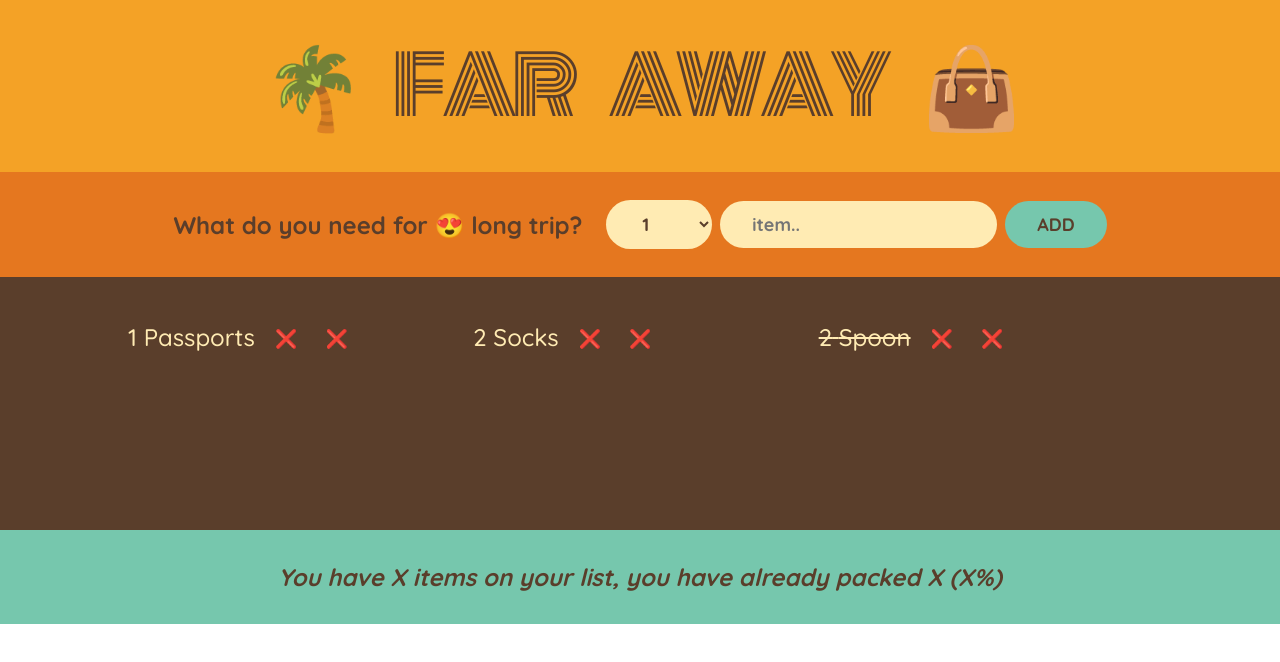
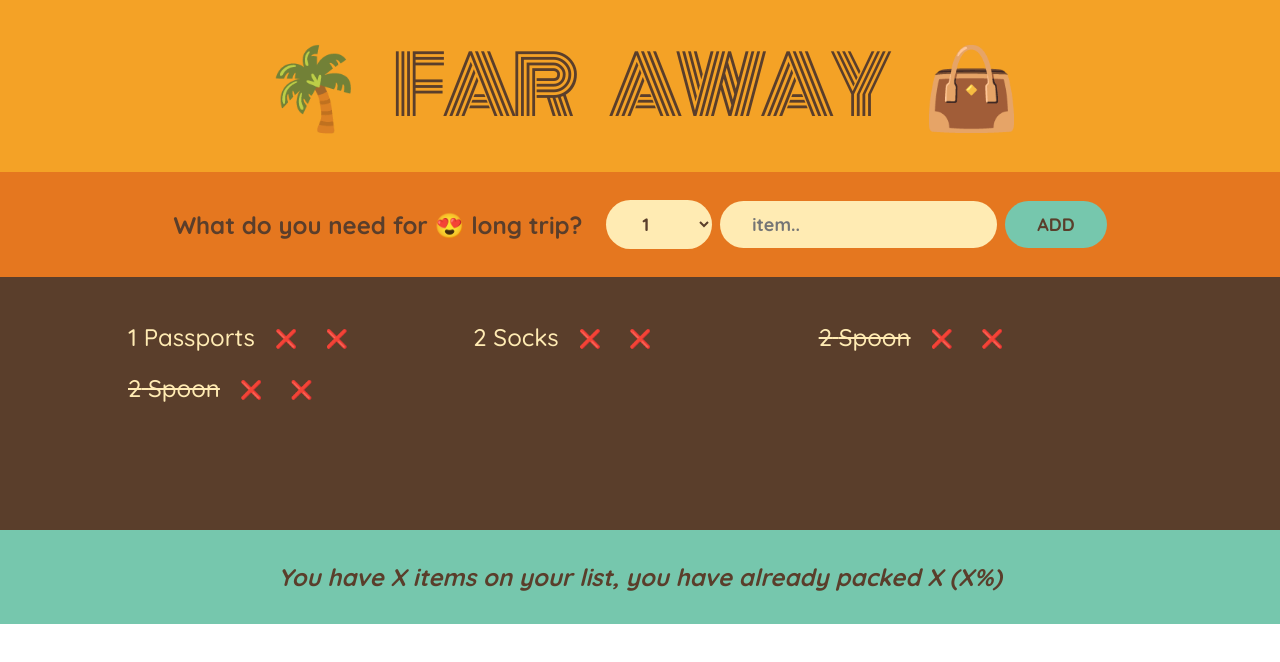
Before and after one commit to sufyanahmed7/Mini-React-Projects, a React (Vite) app in the folder travel-list/: page / in a window 1280 px wide. Shown: the top 662 px of the page. Built offline with nearby package versions, Linux system fonts and the light colour scheme.

Commit message:
Trying multiple objects

```diff
--- a/travel-list/src/PackingList.jsx
+++ b/travel-list/src/PackingList.jsx
@@ -2,6 +2,7 @@ import Item from "./Item";
 const initialItems = [
   { id: 1, description: "Passports", quantity: 2, packed: false },
   { id: 2, description: "Socks", quantity: 12, packed: false },
+  { id: 2, description: "Spoon", quantity: 12, packed: true },
   { id: 2, description: "Spoon", quantity: 12, packed: true },
 ];
 function PackingList() {
```
